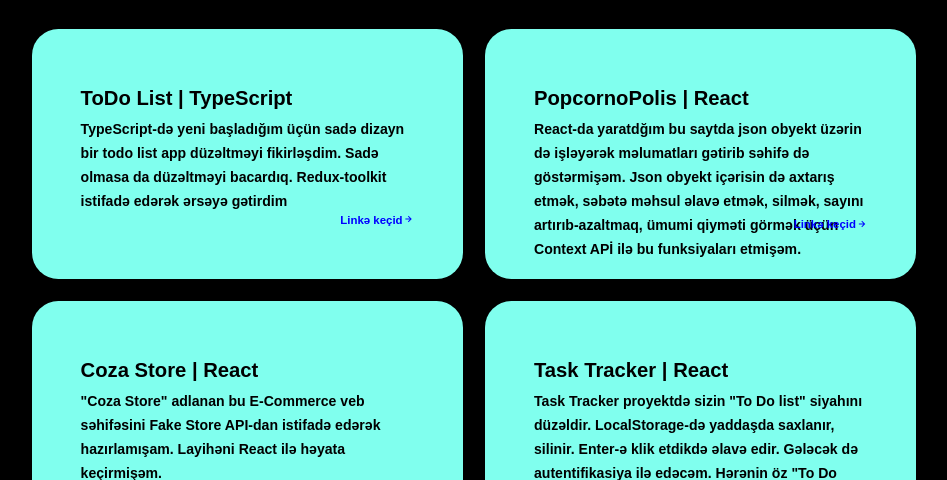
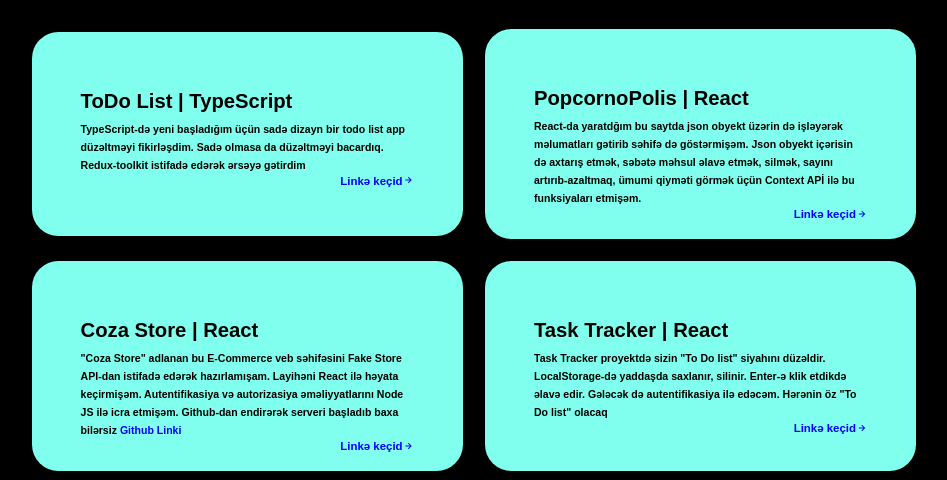
Before and after one commit to MhrrmliEltac/Portfolio, a plain HTML site: page index.html in a window 1280 px wide. Shown: the part 1990-2470 px from the top of the page, without its empty margins (166-1113 px from the left). Drawn offline with nearby package versions, Linux system fonts and the light colour scheme.

Commit message:
Portfolio

```diff
--- a/index.html
+++ b/index.html
@@ -139,12 +139,19 @@
             <p>
               "Coza Store" adlanan bu E-Commerce veb səhifəsini Fake Store
               API-dan istifadə edərək hazırlamışam. Layihəni React ilə həyata
-              keçirmişəm.
+              keçirmişəm. Autentifikasiya və autorizasiya əməliyyatlarını Node
+              JS ilə icra etmişəm. Github-dan endirərək serveri başladıb baxa
+              bilərsiz
+              <a
+                href="https://github.com/MhrrmliEltac/ServerNodeJS"
+                target="_blank"
+                >Github Linki</a
+              >
             </p>
             <div class="links">
               <a
                 target="_blank"
-                href="https://e-commerce-website-react-project-2.vercel.app/"
+                href="https://e-commerce-website-fake.vercel.app/"
                 >Linkə keçid <i class="bx bx-right-arrow-alt"></i
               ></a>
             </div>
--- a/style.css
+++ b/style.css
@@ -562,7 +562,6 @@
 }
 .portfolio-box {
   background-color: var(--main-color);
-  height: 250px;
   border-radius: 3rem;
   border: 5px solid transparent;
   cursor: pointer;
@@ -589,7 +588,7 @@
   line-height: 2;
 }
 .portfolio-info p {
-  font-size: 1.6rem;
+  font-size: 1.2rem;
   font-weight: 600;
   max-height: 100px;
   line-height: 1.7;
```
